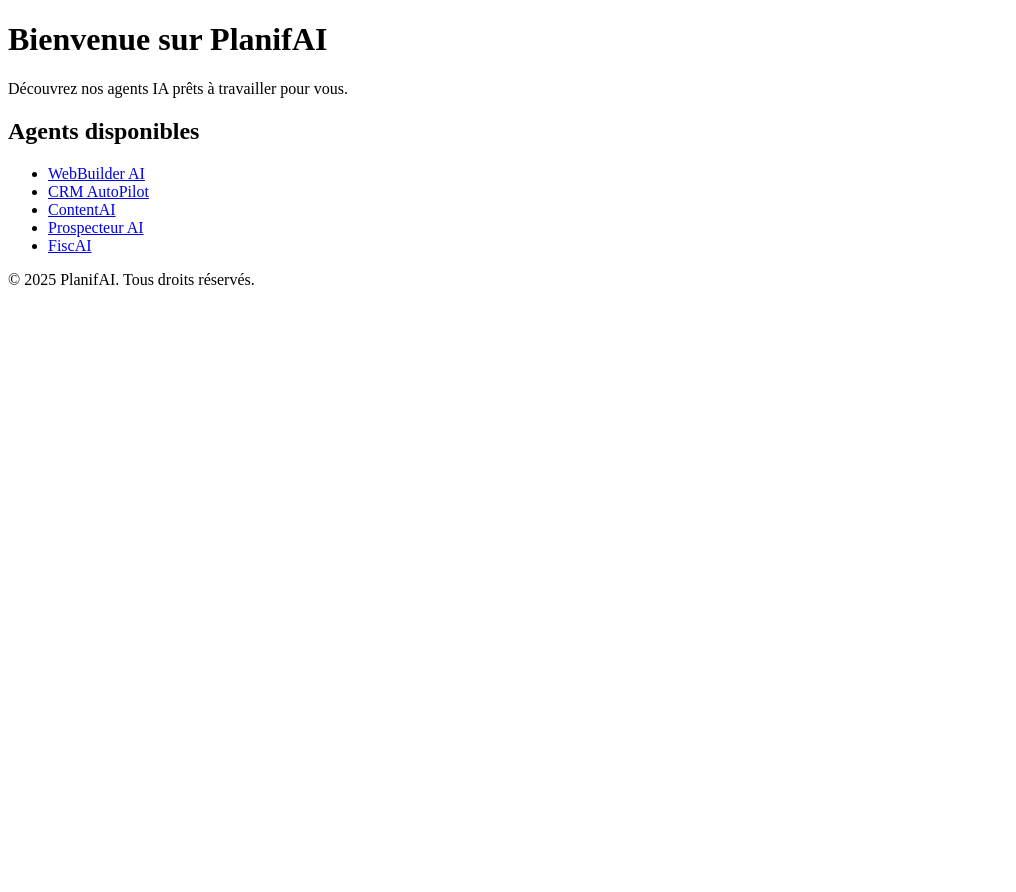
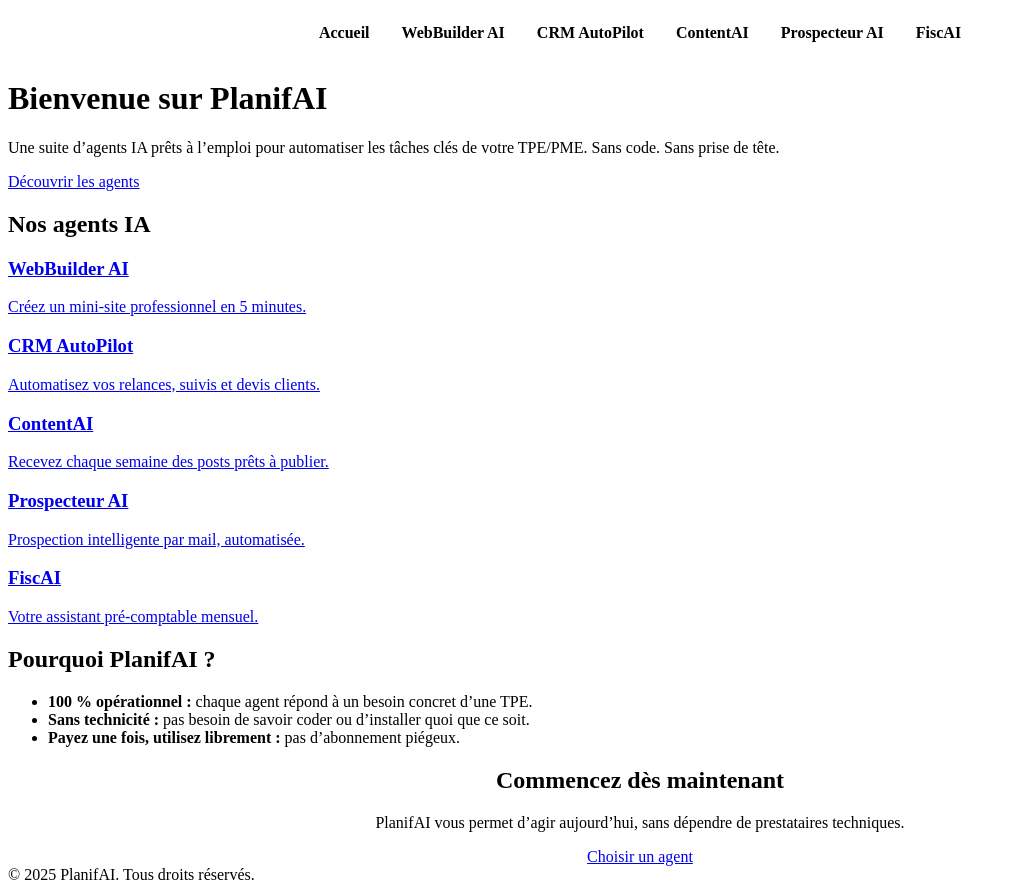
Before and after one commit to Heloise97122/PlanifAI, a plain HTML site: page index.html in a window 1280 px wide. Shown: the whole page, without its empty margins (0-1016 px from the left). Before the commit the page ends 800 px from the top, so only its background shows below. Drawn offline with Linux system fonts and the light colour scheme.

Commit message:
Update index.html

```diff
--- a/index.html
+++ b/index.html
@@ -1,26 +1,78 @@
-
 <!DOCTYPE html>
 <html lang="fr">
 <head>
     <meta charset="UTF-8">
-    <title>PlanifAI – Agents IA</title>
+    <meta name="viewport" content="width=device-width, initial-scale=1.0">
+    <title>PlanifAI – Vos agents IA prêts à l’emploi</title>
+    <link href="https://fonts.googleapis.com/css2?family=Inter:wght@400;600;800&display=swap" rel="stylesheet">
     <link rel="stylesheet" href="style.css">
 </head>
 <body>
-    <header class="reveal">
-        <h1>Bienvenue sur PlanifAI</h1>
-        <p>Découvrez nos agents IA prêts à travailler pour vous.</p>
-    </header>
-
-    <section class="section reveal">
-        <h2>Agents disponibles</h2>
+<nav class="main-nav">
     <ul>
+        <li><a href="index.html">Accueil</a></li>
         <li><a href="agents/webbuilder.html">WebBuilder AI</a></li>
         <li><a href="agents/crm_autopilot.html">CRM AutoPilot</a></li>
         <li><a href="agents/content_ai.html">ContentAI</a></li>
         <li><a href="agents/prospecteur_ai.html">Prospecteur AI</a></li>
         <li><a href="agents/fiscai.html">FiscAI</a></li>
     </ul>
+</nav>
+<header class="hero reveal">
+    <h1>Bienvenue sur PlanifAI</h1>
+    <p>Une suite d’agents IA prêts à l’emploi pour automatiser les tâches clés de votre TPE/PME. Sans code. Sans prise de tête.</p>
+    <a href="#agents" class="cta">Découvrir les agents</a>
+</header>
+
+<section class="section reveal" id="agents">
+    <h2>Nos agents IA</h2>
+    <div class="cards">
+        <a href="agents/webbuilder.html" class="card-link">
+            <div class="card">
+                <h3>WebBuilder AI</h3>
+                <p>Créez un mini-site professionnel en 5 minutes.</p>
+            </div>
+        </a>
+        <a href="agents/crm_autopilot.html" class="card-link">
+            <div class="card">
+                <h3>CRM AutoPilot</h3>
+                <p>Automatisez vos relances, suivis et devis clients.</p>
+            </div>
+        </a>
+        <a href="agents/content_ai.html" class="card-link">
+            <div class="card">
+                <h3>ContentAI</h3>
+                <p>Recevez chaque semaine des posts prêts à publier.</p>
+            </div>
+        </a>
+        <a href="agents/prospecteur_ai.html" class="card-link">
+            <div class="card">
+                <h3>Prospecteur AI</h3>
+                <p>Prospection intelligente par mail, automatisée.</p>
+            </div>
+        </a>
+        <a href="agents/fiscai.html" class="card-link">
+            <div class="card">
+                <h3>FiscAI</h3>
+                <p>Votre assistant pré-comptable mensuel.</p>
+            </div>
+        </a>
+    </div>
+</section>
+
+<section class="section reveal">
+    <h2>Pourquoi PlanifAI ?</h2>
+    <ul>
+        <li><strong>100 % opérationnel :</strong> chaque agent répond à un besoin concret d’une TPE.</li>
+        <li><strong>Sans technicité :</strong> pas besoin de savoir coder ou d’installer quoi que ce soit.</li>
+        <li><strong>Payez une fois, utilisez librement :</strong> pas d’abonnement piégeux.</li>
+    </ul>
+</section>
+
+<section class="section reveal" style="text-align: center;">
+    <h2>Commencez dès maintenant</h2>
+    <p>PlanifAI vous permet d’agir aujourd’hui, sans dépendre de prestataires techniques.</p>
+    <a href="#agents" class="cta">Choisir un agent</a>
 </section>
 
 <footer>
```
Lines whose indentation alone changed are shown as unchanged.
